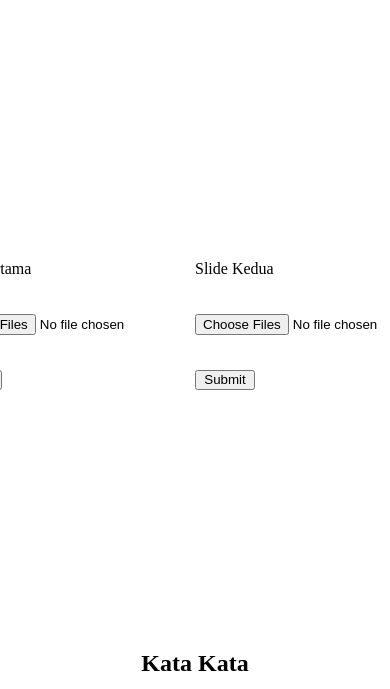
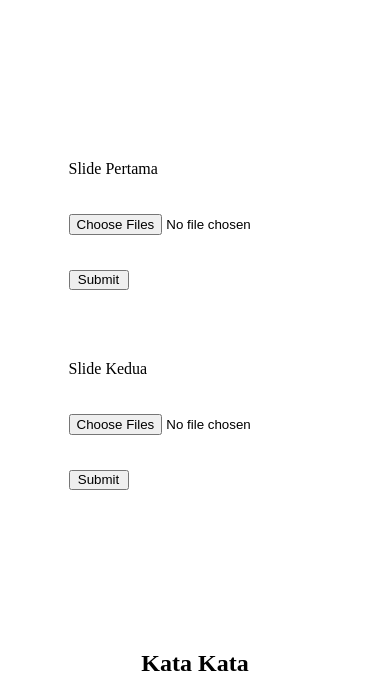
Before and after one commit to gizon123e/project, a Node server app: page /admin in a window 390 px wide; the page is wider, and only the part inside the window is pictured. Shown: the top 689 px of that part. Run offline with Node 20, Linux system fonts and the light colour scheme; some libraries are stand-ins or nearby versions.

Commit message:
Update admin.ejs

```diff
--- a/views/admin.ejs
+++ b/views/admin.ejs
@@ -77,8 +77,10 @@
         }
 
         @media (max-width: 500px) {
-            display: flex !important;
-            flex-direction: column;
+            .formWrapper{
+                display: flex !important;
+                flex-direction: column;
+            }
         }
     </style>
 </head>
```
